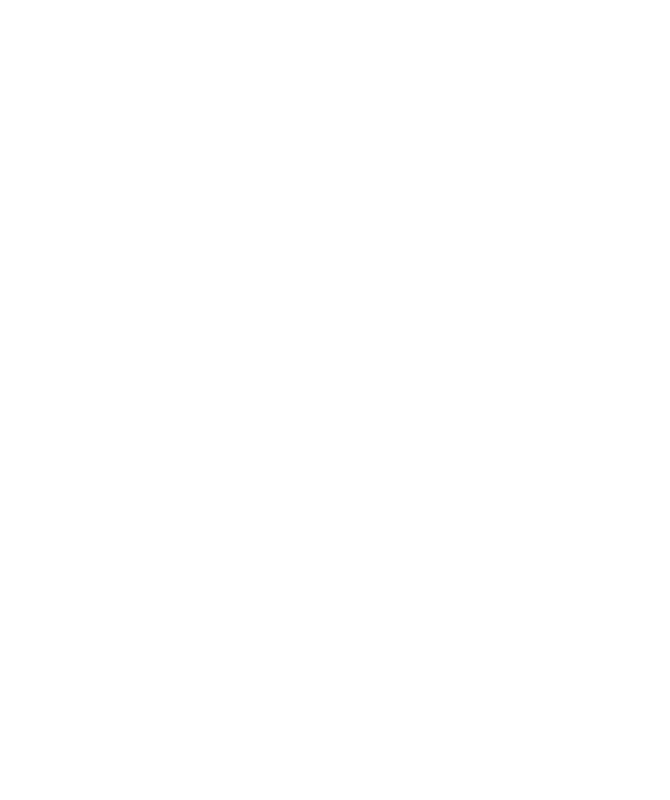
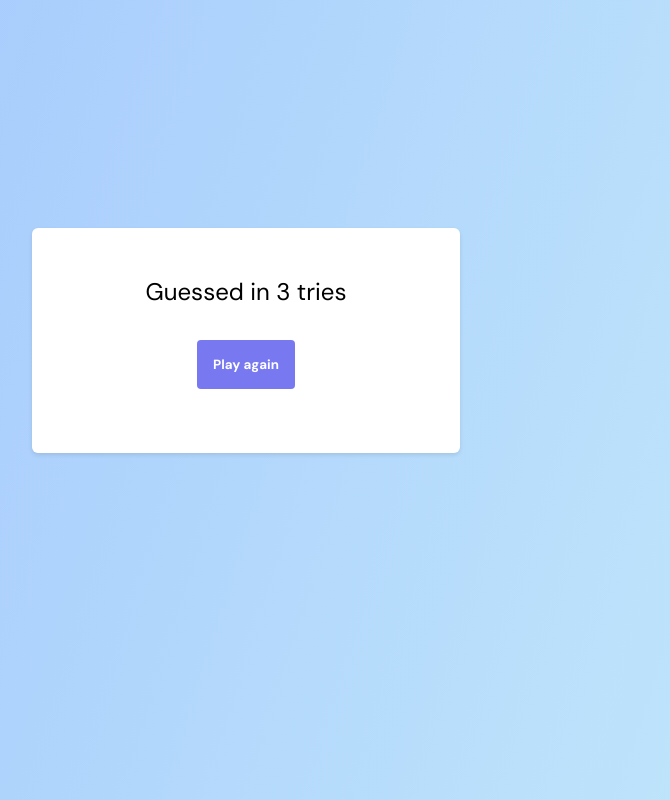
Before and after one commit to CaioHCr/js-number-game, a plain HTML site: page Index.html in a window 1280 px wide. Shown: the whole page, without its empty margins (394-1064 px from the left). Drawn offline with Linux system fonts and the light colour scheme.

Commit message:
Basic Html and Css done

```diff
--- a/Index.html
+++ b/Index.html
@@ -1,11 +1,33 @@
 <!DOCTYPE html>
-<html lang="en">
-<head>
-    <meta charset="UTF-8">
-    <meta name="viewport" content="width=device-width, initial-scale=1.0">
-    <title>Document</title>
-</head>
-<body>
+<html lang="pt-br">
+  <head>
+    <link rel="preconnect" href="https://fonts.googleapis.com" />
+    <link rel="preconnect" href="https://fonts.gstatic.com" crossorigin />
+    <meta charset="UTF-8" />
+    <meta name="viewport" content="width=device-width, initial-scale=1.0" />
+    <title>Guess the number</title>
+    <link rel="stylesheet" href="./style.css" />
+    <link
+      href="https://fonts.googleapis.com/css2?family=DM+Sans:wght@400;700&family=Montserrat:wght@600&display=swap"
+      rel="stylesheet"
+    />
+  </head>
+  <body>
+    <main>
+      <div class="screen1 hide">
+        <h1>Guess the number</h1>
+        <p>guess the number between 0-10</p>
 
-</body>
+        <form>
+          <input type="number" />
+          <button>Try</button>
+        </form>
+      </div>
+
+      <div class="screen2">
+        <h2>Guessed in 3 tries</h2>
+        <button>Play again</button>
+      </div>
+    </main>
+  </body>
 </html>
--- /dev/null
+++ b/style.css
@@ -0,0 +1,99 @@
+* {
+  margin: 0;
+  padding: 0;
+  box-sizing: border-box;
+}
+
+:root {
+  font-size: 62.5%;
+}
+
+body {
+  background: linear-gradient(287.56deg, #c2e9fb 0%, #a1c4fd 100%);
+  font-size: 1.6rem;
+  display: grid;
+  place-items: center;
+  height: 100vh;
+}
+
+body,
+button,
+input {
+  font-family: 'DM Sans', sans-serif;
+}
+
+button {
+  background-color: #7879f1;
+  color: white;
+  font-weight: bold;
+  border-radius: 0 0.4rem 0.4rem 0;
+  cursor: pointer;
+
+  transition: background 0.3s;
+}
+
+button:hover {
+  background-color: #6363ce;
+}
+
+.hide {
+  display: none;
+}
+
+main {
+  background: #ffffff;
+  box-shadow: 0px 0.2rem 0.4rem rgba(0, 0, 0, 0.1);
+  border-radius: 0.6rem;
+  padding: 4.8rem 6.4rem 6.4rem;
+
+  width: min(42.8rem, 90%);
+  margin-top: -12rem;
+
+  text-align: center;
+}
+
+/* Screen 1 */
+h1 {
+  font-family: 'Montserrat', sans-serif;
+  font-size: 2.4rem;
+  margin-bottom: 1.6rem;
+}
+
+h1,
+p {
+  color: #34355b;
+}
+
+p {
+  opacity: 0.8;
+}
+
+form {
+  margin-top: 4.8rem;
+  display: flex;
+  justify-content: center;
+}
+
+input,
+button {
+  border: none;
+  padding: 1.6rem;
+}
+
+input {
+  background-color: #dce2e9;
+  width: 6rem;
+  border-radius: 0.4rem 0 0 0.4rem;
+}
+
+/* Screen 2 */
+h2 {
+  font-size: 2.4rem;
+  font-weight: normal;
+
+  margin-bottom: 3.3rem;
+}
+
+.screen2 button {
+  border-radius: 0.4rem;
+}
```
